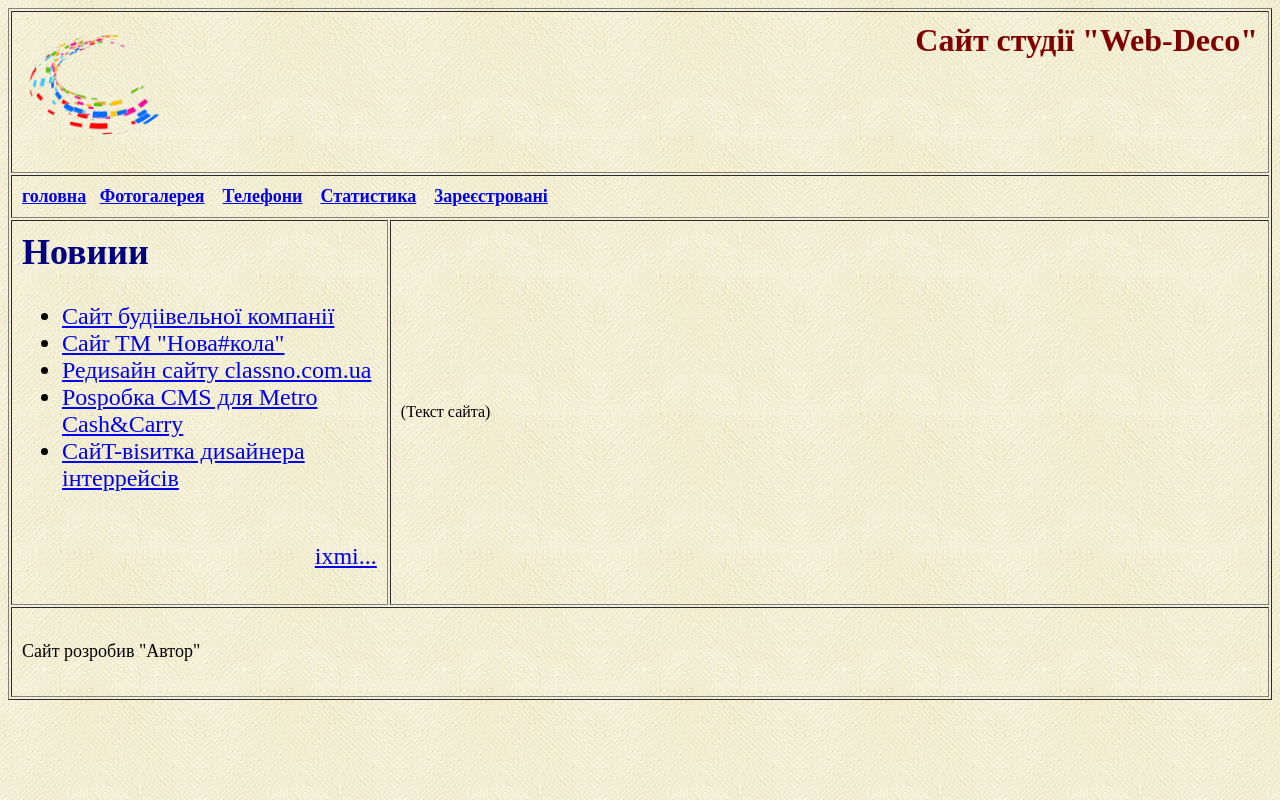
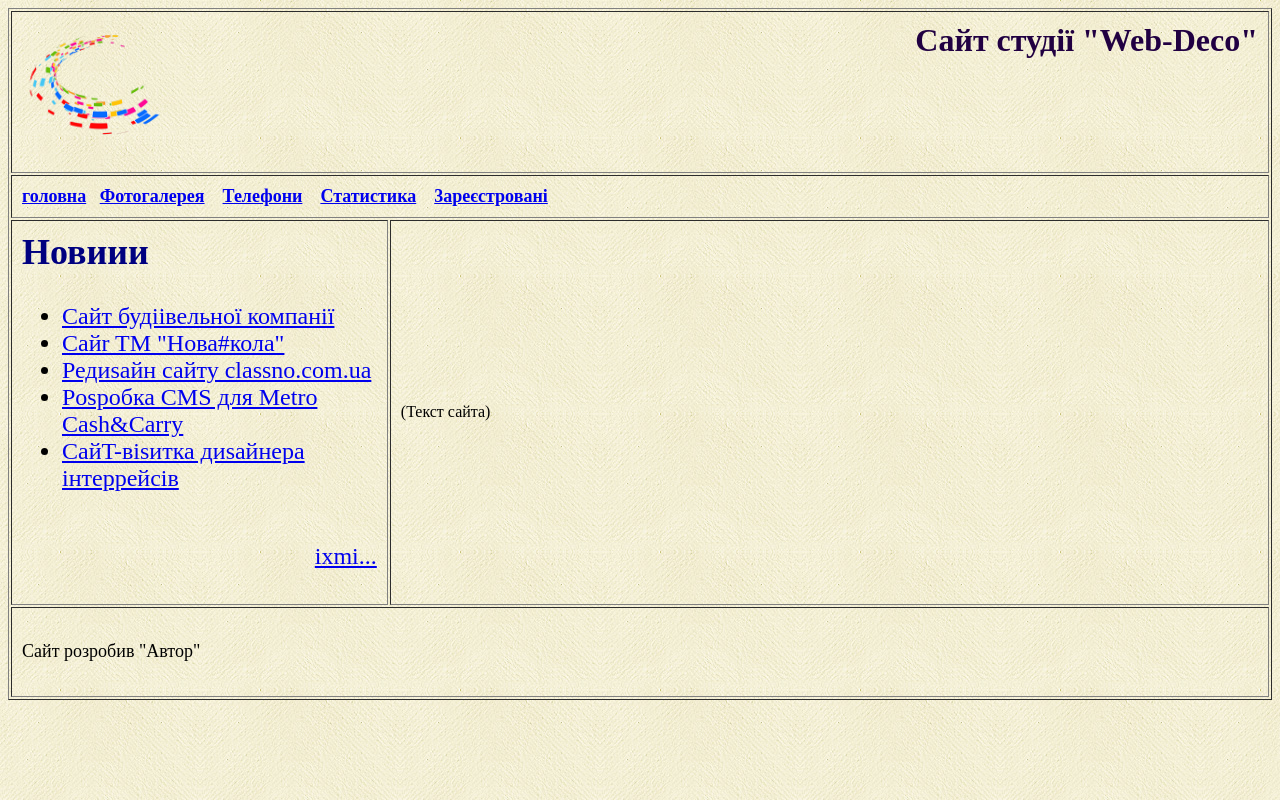
Before and after one commit to lubgavrosh/gavrosh.github.io, a plain HTML site: page index.html in a window 1280 px wide. Drawn offline with Linux system fonts and the light colour scheme.

Commit message:
10 - Добавити стиль-тінь

```diff
--- a/index.html
+++ b/index.html
@@ -2,6 +2,14 @@
 <HEAD>
 <meta charset="utf-8">
 <title>Сайт WEB-студії "Web-Deco"</title>
+<!--================================ css ===============================-->
+<style>
+.shadowtext {
+text-shadow: 1px 3px 2px white, 0 0 lem red;
+color: #210042;
+font-size: 2em;
+}
+</style>
 </HEAD>
 <BODY background="images/images/bg.jpg">
 <!--================================Каркас сайта=======================-->
```
